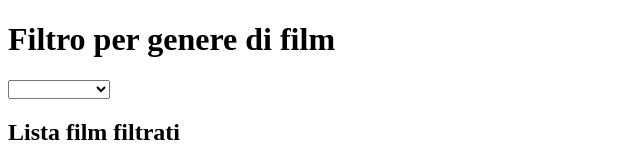
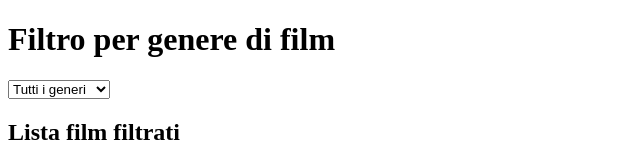
Before and after one commit to CarloCosta92/react-movie-filter, a React (Vite) app: page / in a window 1280 px wide. Shown: the top 167 px of the page, without its empty margins (0-640 px from the left). Built offline with nearby package versions, Linux system fonts and the light colour scheme.

Commit message:
feat: create variables for genres

```diff
--- a/src/data/Filter.jsx
+++ b/src/data/Filter.jsx
@@ -14,6 +14,18 @@ function FilmFilter() {
         setSelectedGenre(event.target.value);
     };
 
+    // creo variabile per i generi e metto condizione per togliere i duplicati
+
+    const genres = [];
+    film.forEach((film) => {
+        if (!genres.includes(film.genre)) {
+            genres.push(film.genre);
+        }
+    });
+
+    console.log(genres)
+
+
     //Aggiornare la lista
     useEffect(() => {
         if (selectedGenre === '') {
@@ -28,11 +40,13 @@ function FilmFilter() {
         <div>
             <h1>Filtro per genere di film</h1>
             <select value={selectedGenre} onChange={changeGenre}>
-                <option value=""></option>
-                <option>Fantascienza</option>
-                <option>Thriller</option>
-                <option>Romantico</option>
-                <option>Azione</option>
+                <option value="">Tutti i generi</option>
+                {genres.map((genre) => (
+                    <option key={genre} value={genre}>
+                        {genre}
+                    </option>
+                ))}
+
             </select>
 
             <section>
```
